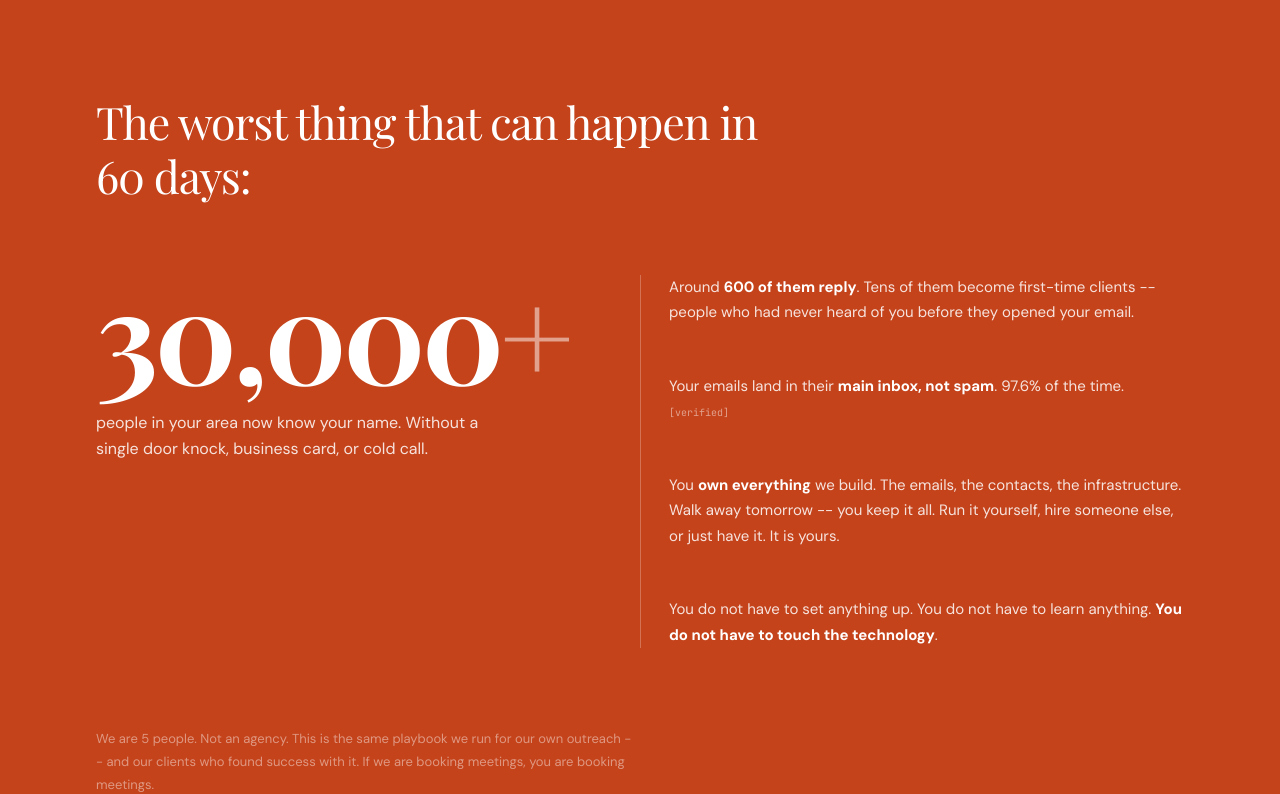
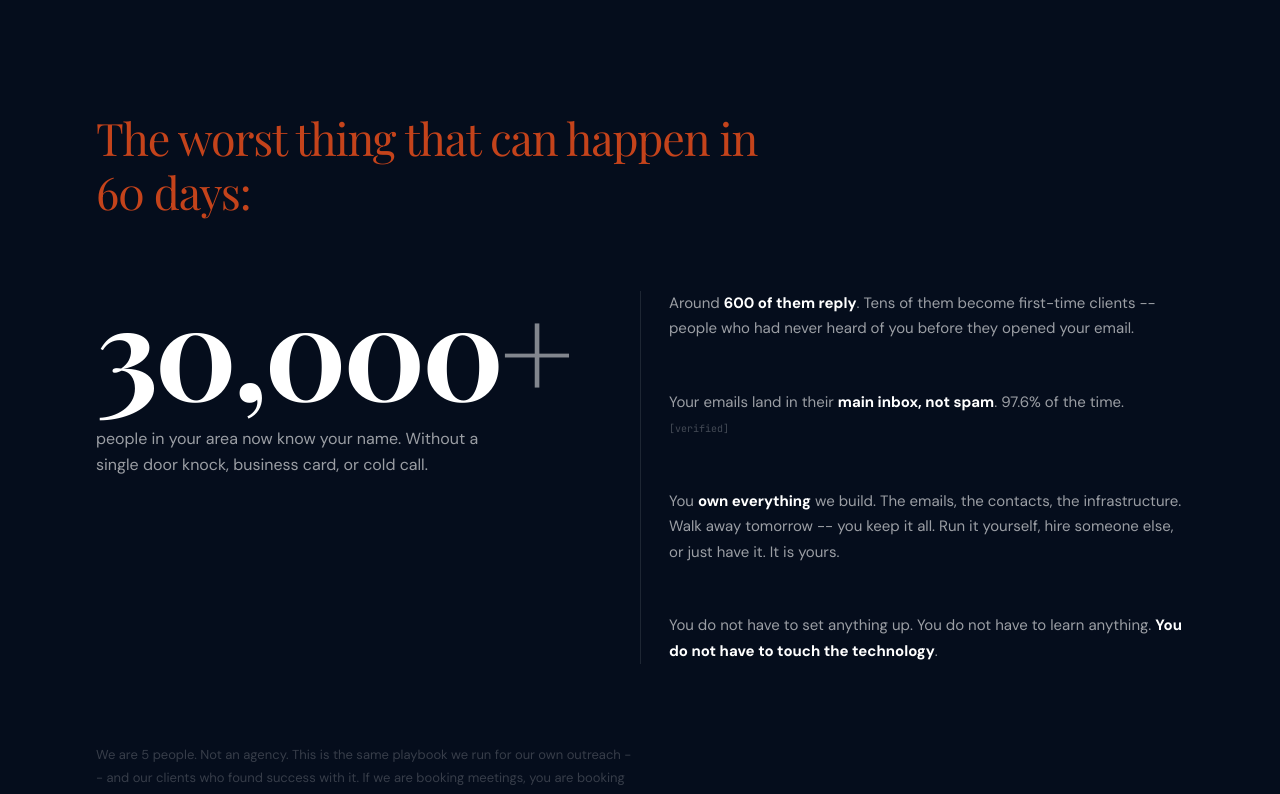
Before and after one commit to jaexochill2-code/scalesteady-engineers, a Next.js app: page / in a window 1280 px wide. Shown: the part 2638-3432 px from the top of the page. Built offline with nearby package versions, Linux system fonts and the light colour scheme.

Commit message:
visual: void-dark bg with terracotta headline text - serious, not eyesore

```diff
--- a/src/app/page.tsx
+++ b/src/app/page.tsx
@@ -400,7 +400,7 @@ export default function Home() {
           </div>
 
           {/* ── Definitive Results ── */}
-          <div className="mt-0 -mx-8 sm:-mx-12 lg:-mx-24 px-8 sm:px-12 lg:px-24 py-20 lg:py-24" style={{ background: "#C4431B" }}>
+          <div className="mt-0 -mx-8 sm:-mx-12 lg:-mx-24 px-8 sm:px-12 lg:px-24 py-20 lg:py-28" style={{ background: "#050D1C" }}>
 
             {/* Pattern interrupt */}
             <div className="mx-auto" style={{ maxWidth: "1280px" }}>
@@ -410,7 +410,7 @@ export default function Home() {
                 fontSize: "clamp(28px, 3.5vw, 46px)",
                 lineHeight: "1.2",
                 letterSpacing: "-0.025em",
-                color: "#FFFFFF",
+                color: "#C4431B",
                 fontWeight: 400,
                 maxWidth: "700px",
                 marginBottom: "72px",
@@ -437,25 +437,25 @@ export default function Home() {
                 </p>
                 <p
                   className="font-sans mt-5"
-                  style={{ fontSize: "16px", lineHeight: "1.65", color: "rgba(255,255,255,0.85)", maxWidth: "400px" }}
+                  style={{ fontSize: "16px", lineHeight: "1.65", color: "rgba(255,255,255,0.6)", maxWidth: "400px" }}
                 >
                   people in your area now know your name. Without a single door knock, business card, or cold call.
                 </p>
               </div>
 
               {/* Right: What that actually means for them */}
-              <div className="lg:col-span-6 lg:col-start-7 flex flex-col gap-12" style={{ paddingLeft: "28px", borderLeft: "1px solid rgba(255,255,255,0.25)" }}>
+              <div className="lg:col-span-6 lg:col-start-7 flex flex-col gap-12" style={{ paddingLeft: "28px", borderLeft: "1px solid rgba(255,255,255,0.1)" }}>
 
                 <div>
-                  <p className="font-sans" style={{ fontSize: "15px", lineHeight: "1.7", color: "rgba(255,255,255,0.85)" }}>
+                  <p className="font-sans" style={{ fontSize: "15px", lineHeight: "1.7", color: "rgba(255,255,255,0.6)" }}>
                     Around <strong style={{ color: "#FFFFFF" }}>600 of them reply</strong>. Tens of them become first-time clients -- people who had never heard of you before they opened your email.
                   </p>
                 </div>
 
                 <div>
-                  <p className="font-sans" style={{ fontSize: "15px", lineHeight: "1.7", color: "rgba(255,255,255,0.85)" }}>
+                  <p className="font-sans" style={{ fontSize: "15px", lineHeight: "1.7", color: "rgba(255,255,255,0.6)" }}>
                     Your emails land in their <strong style={{ color: "#FFFFFF" }}>main inbox, not spam</strong>. 97.6% of the time.{" "}
-                    <span className="relative inline-block group/tip cursor-help font-mono text-[10px] text-[rgba(255,255,255,0.5)] hover:text-white">[verified]
+                    <span className="relative inline-block group/tip cursor-help font-mono text-[10px] text-[rgba(255,255,255,0.25)] hover:text-white">[verified]
                       <span className="absolute bottom-full left-0 mb-2 w-56 bg-[#0D2B4A] text-white text-[11px] p-3 leading-normal font-sans font-normal normal-case opacity-0 pointer-events-none group-hover/tip:opacity-100 transition-opacity duration-200 z-30 shadow-lg">
                         <strong>Source:</strong> GlockApps 2026 deliverability audit across ScaleSteady client domains.
                       </span>
@@ -464,13 +464,13 @@ export default function Home() {
                 </div>
 
                 <div>
-                  <p className="font-sans" style={{ fontSize: "15px", lineHeight: "1.7", color: "rgba(255,255,255,0.85)" }}>
+                  <p className="font-sans" style={{ fontSize: "15px", lineHeight: "1.7", color: "rgba(255,255,255,0.6)" }}>
                     You <strong style={{ color: "#FFFFFF" }}>own everything</strong> we build. The emails, the contacts, the infrastructure. Walk away tomorrow -- you keep it all. Run it yourself, hire someone else, or just have it. It is yours.
                   </p>
                 </div>
 
                 <div>
-                  <p className="font-sans" style={{ fontSize: "15px", lineHeight: "1.7", color: "rgba(255,255,255,0.85)" }}>
+                  <p className="font-sans" style={{ fontSize: "15px", lineHeight: "1.7", color: "rgba(255,255,255,0.6)" }}>
                     You do not have to set anything up. You do not have to learn anything. <strong style={{ color: "#FFFFFF" }}>You do not have to touch the technology</strong>.
                   </p>
                 </div>
@@ -479,7 +479,7 @@ export default function Home() {
             </div>
 
             {/* 4th wall */}
-            <p className="font-sans mt-20" style={{ fontSize: "13px", lineHeight: "1.75", color: "rgba(255,255,255,0.45)", maxWidth: "540px" }}>
+            <p className="font-sans mt-20" style={{ fontSize: "13px", lineHeight: "1.75", color: "rgba(255,255,255,0.2)", maxWidth: "540px" }}>
               We are 5 people. Not an agency. This is the same playbook we run for our own outreach -- and our clients who found success with it. If we are booking meetings, you are booking meetings.
             </p>
             </div>
```
